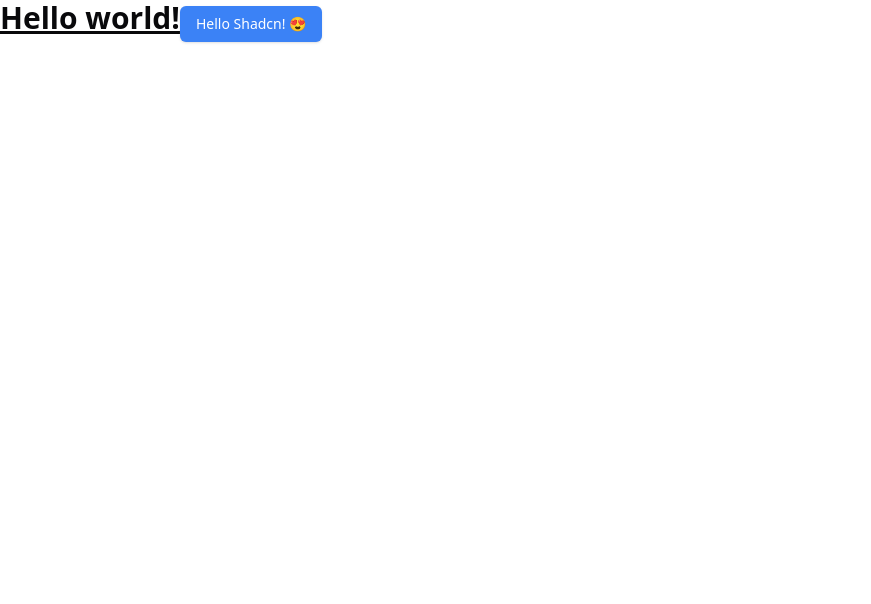
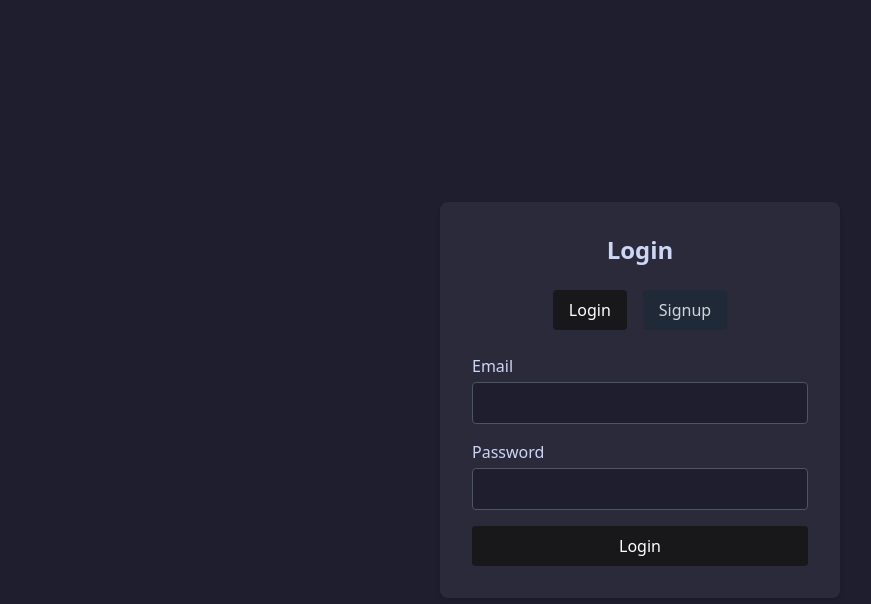
Before and after one commit to aniket-dev-ai/Learning-Management-Portal, a React (Vite) app in the folder frontend/: page / in a window 1280 px wide. Shown: the top 604 px of the page, without its empty margins (0-871 px from the left). Built offline with nearby package versions, Linux system fonts and the light colour scheme.

Commit message:
Login SIgnup page done

```diff
--- a/frontend/src/App.jsx
+++ b/frontend/src/App.jsx
@@ -1,10 +1,13 @@
-import { Button } from "./components/ui/button";
+import React from 'react'
+import AuthPage from './Page/AuthPage'
 
-export default function App() {
+function App() {
   return (
-    <h1 className="text-3xl font-bold underline">
-      Hello world!
-      <Button className="bg-blue-500 text-white">Hello Shadcn! 😍</Button>
-    </h1>
-  );
+    <div>
+
+      <AuthPage/>
+    </div>
+  )
 }
+
+export default App
--- /dev/null
+++ b/frontend/src/Form/LoginForm.jsx
@@ -0,0 +1,17 @@
+const LoginForm = () => {
+    return (
+      <form className="space-y-4 text-darkText">
+        <div>
+          <label className="block mb-1">Email</label>
+          <input type="email" className="w-full p-2 rounded bg-darkBg border border-gray-600" />
+        </div>
+        <div>
+          <label className="block mb-1">Password</label>
+          <input type="password" className="w-full p-2 rounded bg-darkBg border border-gray-600" />
+        </div>
+        <button type="submit" className="w-full bg-primary text-white py-2 rounded">Login</button>
+      </form>
+    );
+  };
+
+  export default LoginForm;
--- /dev/null
+++ b/frontend/src/Form/SignUpForm.jsx
@@ -0,0 +1,35 @@
+import { useState } from "react";
+
+const SignupForm = () => {
+  const [role, setRole] = useState("student");
+
+  return (
+    <form className="space-y-4 text-darkText">
+      <div>
+        <label className="block mb-1">Email</label>
+        <input type="email" className="w-full p-2 rounded bg-darkBg border border-gray-600" />
+      </div>
+      <div>
+        <label className="block mb-1">Password</label>
+        <input type="password" className="w-full p-2 rounded bg-darkBg border border-gray-600" />
+      </div>
+      <div>
+        <label className="block mb-1">Profile Image</label>
+        <input type="file" className="w-full p-2 rounded bg-darkBg border border-gray-600" />
+      </div>
+      <div className="flex space-x-4">
+        <label className="flex items-center space-x-2">
+          <input type="radio" name="role" value="student" checked={role === "student"} onChange={() => setRole("student")} />
+          <span>Student</span>
+        </label>
+        <label className="flex items-center space-x-2">
+          <input type="radio" name="role" value="instructor" checked={role === "instructor"} onChange={() => setRole("instructor")} />
+          <span>Instructor</span>
+        </label>
+      </div>
+      <button type="submit" className="w-full bg-primary text-white py-2 rounded">Signup</button>
+    </form>
+  );
+};
+
+export default SignupForm;
--- /dev/null
+++ b/frontend/src/Page/AuthPage.jsx
@@ -0,0 +1,22 @@
+import React, { useState } from "react";
+import AuthToggle from "../components/ui/AUthToggle";
+import LoginForm from "../Form/LoginForm";
+import SignupForm from "../Form/SignUpForm";
+
+const AuthPage = () => {
+  const [isLogin, setIsLogin] = useState(true);
+
+  return (
+    <div className="min-h-screen flex items-center justify-center bg-darkBg">
+      <div className="bg-[#2a2a3a] p-8 rounded-lg shadow-md w-[400px]">
+        <h2 className="text-2xl font-bold text-center text-darkText">
+          {isLogin ? "Login" : "Signup"}
+        </h2>
+        <AuthToggle setIsLogin={setIsLogin} />
+        {isLogin ? <LoginForm /> : <SignupForm />}
+      </div>
+    </div>
+  );
+};
+
+export default AuthPage;
--- /dev/null
+++ b/frontend/src/components/ui/AUthToggle.jsx
@@ -0,0 +1,31 @@
+import React, { useState } from "react";
+import { cn } from "../../lib/utils"; // ye shadcn utility hai
+
+const AuthToggle = ({ setIsLogin }) => {
+  const [mode, setMode] = useState("login");
+
+  const handleToggle = () => {
+    const newMode = mode === "login" ? "signup" : "login";
+    setMode(newMode);
+    setIsLogin(newMode === "login");
+  };
+
+  return (
+    <div className="flex items-center justify-center space-x-4 my-6">
+      <button
+        className={cn("px-4 py-2 rounded", mode === "login" ? "bg-primary text-white" : "bg-gray-800 text-gray-300")}
+        onClick={handleToggle}
+      >
+        Login
+      </button>
+      <button
+        className={cn("px-4 py-2 rounded", mode === "signup" ? "bg-primary text-white" : "bg-gray-800 text-gray-300")}
+        onClick={handleToggle}
+      >
+        Signup
+      </button>
+    </div>
+  );
+};
+
+export default AuthToggle;
--- a/frontend/tailwind.config.js
+++ b/frontend/tailwind.config.js
@@ -15,6 +15,9 @@ export default {
   		colors: {
   			background: 'hsl(var(--background))',
   			foreground: 'hsl(var(--foreground))',
+        primary: "#6366F1",
+        darkBg: "#1e1e2e",
+        darkText: "#cdd6f4",
   			card: {
   				DEFAULT: 'hsl(var(--card))',
   				foreground: 'hsl(var(--card-foreground))'
```
